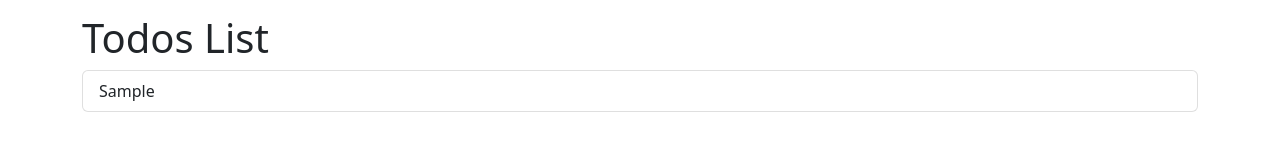
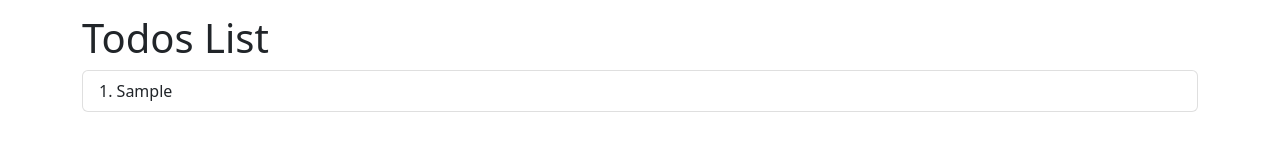
Before and after one commit to kda100/react-todos-app, a React (Create React App) app: page / in a window 1280 px wide. Both pictures are taken after typing "Sample" into the empty fields and a click on the button "Add Todo". Shown: the part 174-324 px from the top of the page. Built offline with nearby package versions, Linux system fonts and the light colour scheme.

Commit message:
change todo list to numbered

```diff
--- a/src/components/TodosList.js
+++ b/src/components/TodosList.js
@@ -10,9 +10,11 @@ function TodosList(props) {
   return (
     <Fragment>
       <h1>Todos List</h1>
-      <ListGroup>
+      <ListGroup as="ol" numbered>
         {context.todos.map((todo, index) => (
-          <ListGroup.Item key={index}>{todo}</ListGroup.Item>
+          <ListGroup.Item as="li" key={index}>
+            {todo}
+          </ListGroup.Item>
         ))}
       </ListGroup>
     </Fragment>
```
